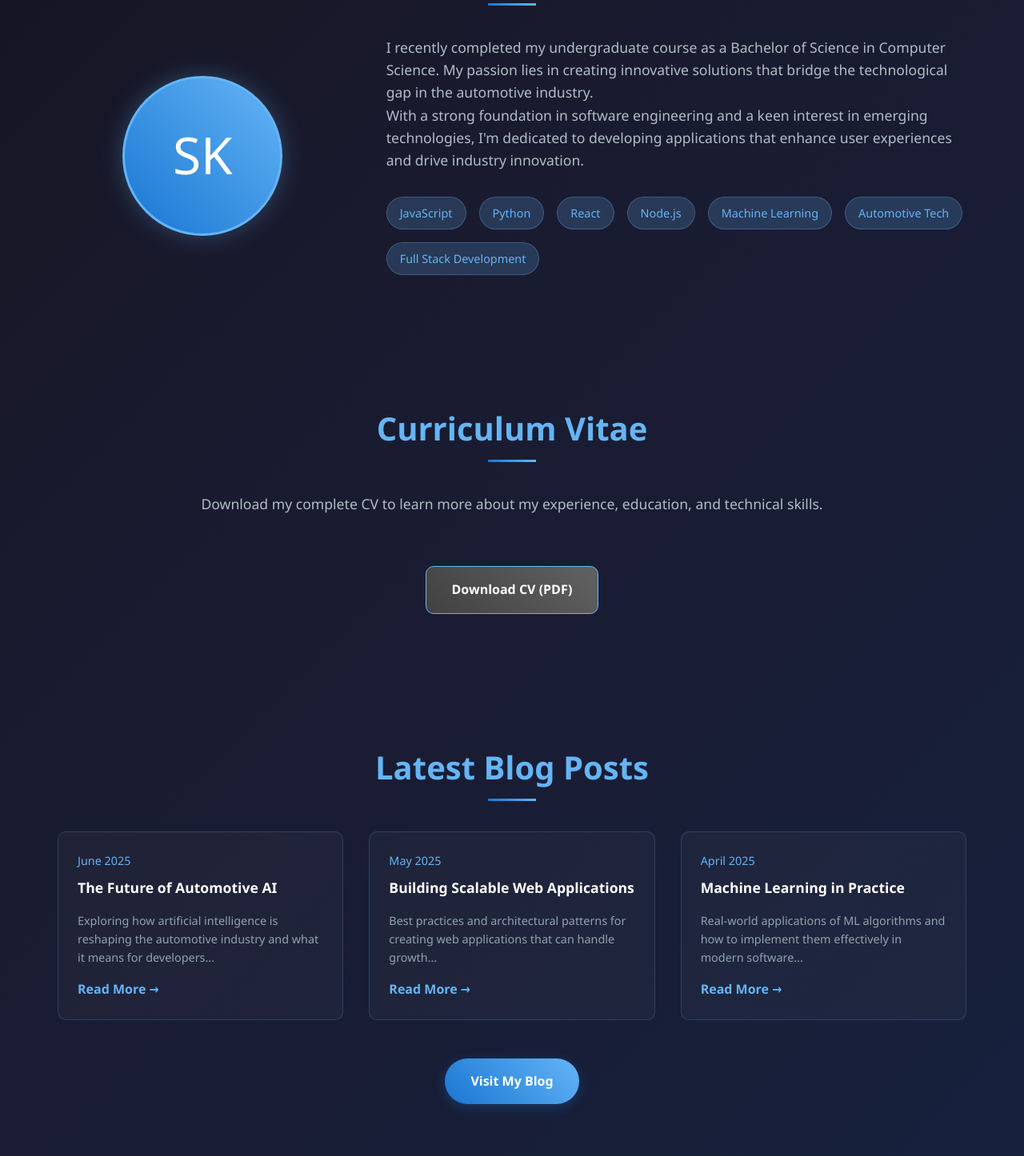
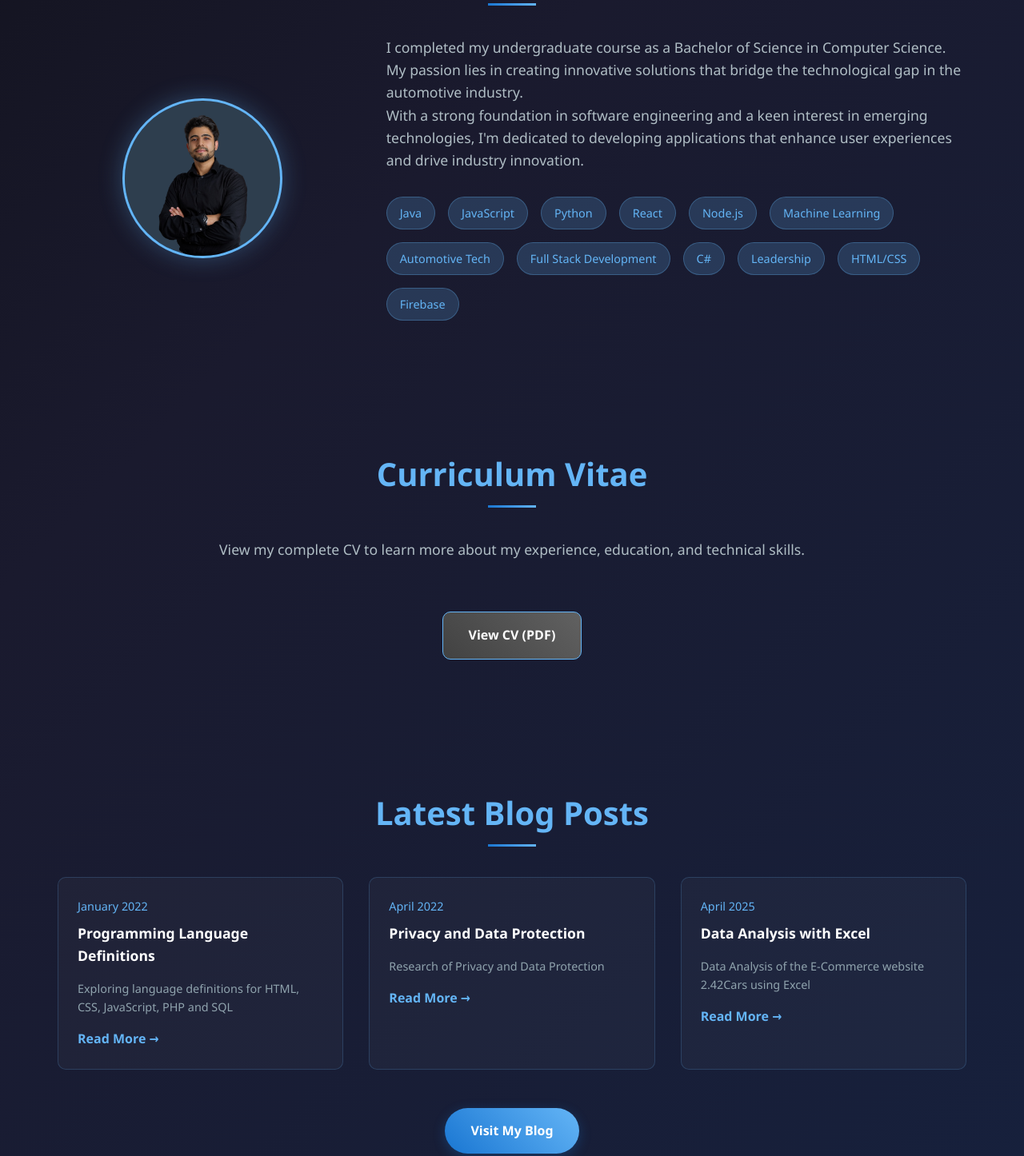
Before and after one commit to selimkorfez/selimkorfez.com, a plain HTML site: page index.html in a window 1280 px wide. Shown: the part 1545-2991 px from the top of the page at 80% size. Drawn offline with Linux system fonts and the light colour scheme.

Commit message:
Links and Avatar

```diff
--- a/index.html
+++ b/index.html
@@ -487,14 +487,17 @@
         <h2>About Me</h2>
         <div class="about-content">
             <div class="about-image">
-                <div class="avatar">SK</div>
+                <!-- <div class="avatar">SK</div> -->
+                <!-- <img src="8.jpg" alt=""> -->
+               <div><img class="avatar" src="16.jpg" alt="Avatar"> </div>
             </div>
             <div class="about-text">
-                <p>I recently completed my undergraduate course as a Bachelor of Science in Computer Science. My passion lies in creating innovative solutions that bridge the technological gap in the automotive industry.</p>
+                <p>I completed my undergraduate course as a Bachelor of Science in Computer Science. My passion lies in creating innovative solutions that bridge the technological gap in the automotive industry.</p>
 
                 <p>With a strong foundation in software engineering and a keen interest in emerging technologies, I'm dedicated to developing applications that enhance user experiences and drive industry innovation.</p>
 
                 <div class="skills">
+                    <span class="skill-tag">Java</span>
                     <span class="skill-tag">JavaScript</span>
                     <span class="skill-tag">Python</span>
                     <span class="skill-tag">React</span>
@@ -502,6 +505,10 @@
                     <span class="skill-tag">Machine Learning</span>
                     <span class="skill-tag">Automotive Tech</span>
                     <span class="skill-tag">Full Stack Development</span>
+                    <span class="skill-tag">C#</span>
+                    <span class="skill-tag">Leadership</span>
+                    <span class="skill-tag">HTML/CSS</span>
+                    <span class="skill-tag">Firebase</span>
                 </div>
             </div>
         </div>
@@ -511,9 +518,10 @@
         <h2>Curriculum Vitae</h2>
         <div style="text-align: center;">
             <p style="color: #b0bec5; margin-bottom: 2rem; font-size: 1.1rem;">
-                Download my complete CV to learn more about my experience, education, and technical skills.
+                View my complete CV to learn more about my experience, education, and technical skills.
             </p>
-            <a href="#" class="cv-button">Download CV (PDF)</a>
+            <a href="https://acrobat.adobe.com/id/urn:aaid:sc:EU:68c6cdc3-88d3-4aa5-98b9-99216b1da50c?x_api_client_id=edge_extension_viewer&x_api_client_location=share"
+             class="cv-button">View CV (PDF)</a>
         </div>
     </section>
 
@@ -521,34 +529,34 @@
         <h2>Latest Blog Posts</h2>
         <div class="blog-grid">
             <div class="blog-card">
-                <div class="blog-date">June 2025</div>
-                <h3 class="blog-title">The Future of Automotive AI</h3>
-                <p class="blog-excerpt">Exploring how artificial intelligence is reshaping the automotive industry and what it means for developers...</p>
-                <a href="https://blogger.com/your-blog" class="card-link">Read More →</a>
+                <div class="blog-date">January 2022</div>
+                <h3 class="blog-title">Programming Language Definitions</h3>
+                <p class="blog-excerpt">Exploring language definitions for HTML, CSS, JavaScript, PHP and SQL</p>
+                <a href="https://selimkorfez.blogspot.com/2022/04/exercise-3-programming-language.html" class="card-link">Read More →</a>
             </div>
             <div class="blog-card">
-                <div class="blog-date">May 2025</div>
-                <h3 class="blog-title">Building Scalable Web Applications</h3>
-                <p class="blog-excerpt">Best practices and architectural patterns for creating web applications that can handle growth...</p>
-                <a href="https://blogger.com/your-blog" class="card-link">Read More →</a>
+                <div class="blog-date">April 2022</div>
+                <h3 class="blog-title">Privacy and Data Protection</h3>
+                <p class="blog-excerpt">Research of Privacy and Data Protection</p>
+                <a href="https://www.blogger.com/blog/post/edit/preview/288258455162598896/8137491559936532501" class="card-link">Read More →</a>
             </div>
             <div class="blog-card">
                 <div class="blog-date">April 2025</div>
-                <h3 class="blog-title">Machine Learning in Practice</h3>
-                <p class="blog-excerpt">Real-world applications of ML algorithms and how to implement them effectively in modern software...</p>
-                <a href="https://blogger.com/your-blog" class="card-link">Read More →</a>
+                <h3 class="blog-title">Data Analysis with Excel</h3>
+                <p class="blog-excerpt">Data Analysis of the E-Commerce website 2.42Cars using Excel</p>
+                <a href="https://selimkorfez.blogspot.com/2022/03/exercise-27-data-analysis.html" class="card-link">Read More →</a>
             </div>
         </div>
         <div style="text-align: center; margin-top: 3rem;">
-            <a href="https://blogger.com/your-blog" class="cta-button">Visit My Blog</a>
+            <a href="https://www.blogger.com/profile/02414045822538272920" class="cta-button">Visit My Blog</a>
         </div>
     </section>
 
     <footer>
         <div class="social-links">
-            <a href="#">LinkedIn</a>
-            <a href="#">GitHub</a>
-            <a href="#">Twitter</a>
+            <a href="https://www.linkedin.com/in/selim-korfez/">LinkedIn</a>
+            <a href="https://github.com/selimkorfez">GitHub</a>
+            <a href="https://www.instagram.com/selimkorfez/">Instagram</a>
         </div>
         <p style="color: #90a4ae;">&copy; 2025 Selim Korfez. All rights reserved.</p>
     </footer>
```
Also changed, not shown: 16.jpg (added), 5.jpg (added), 8.jpg (added).
